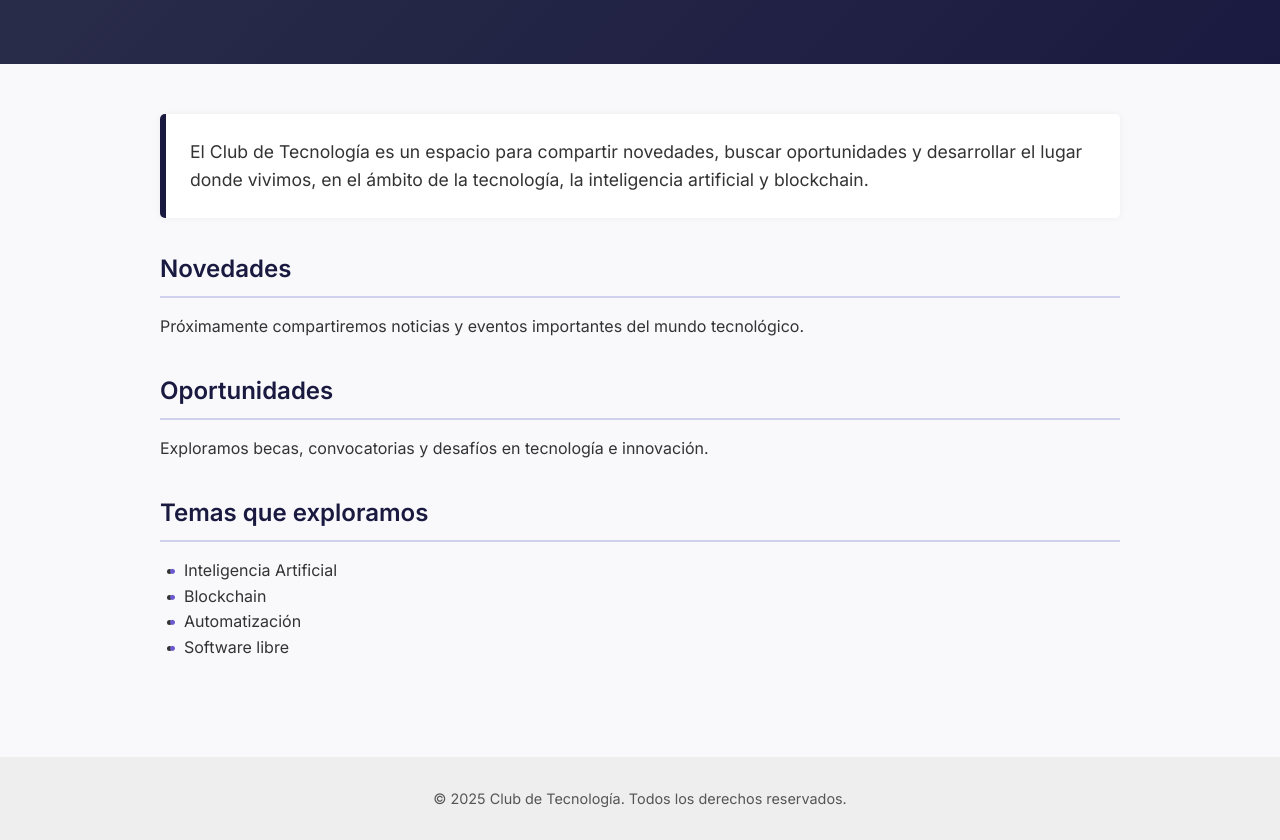
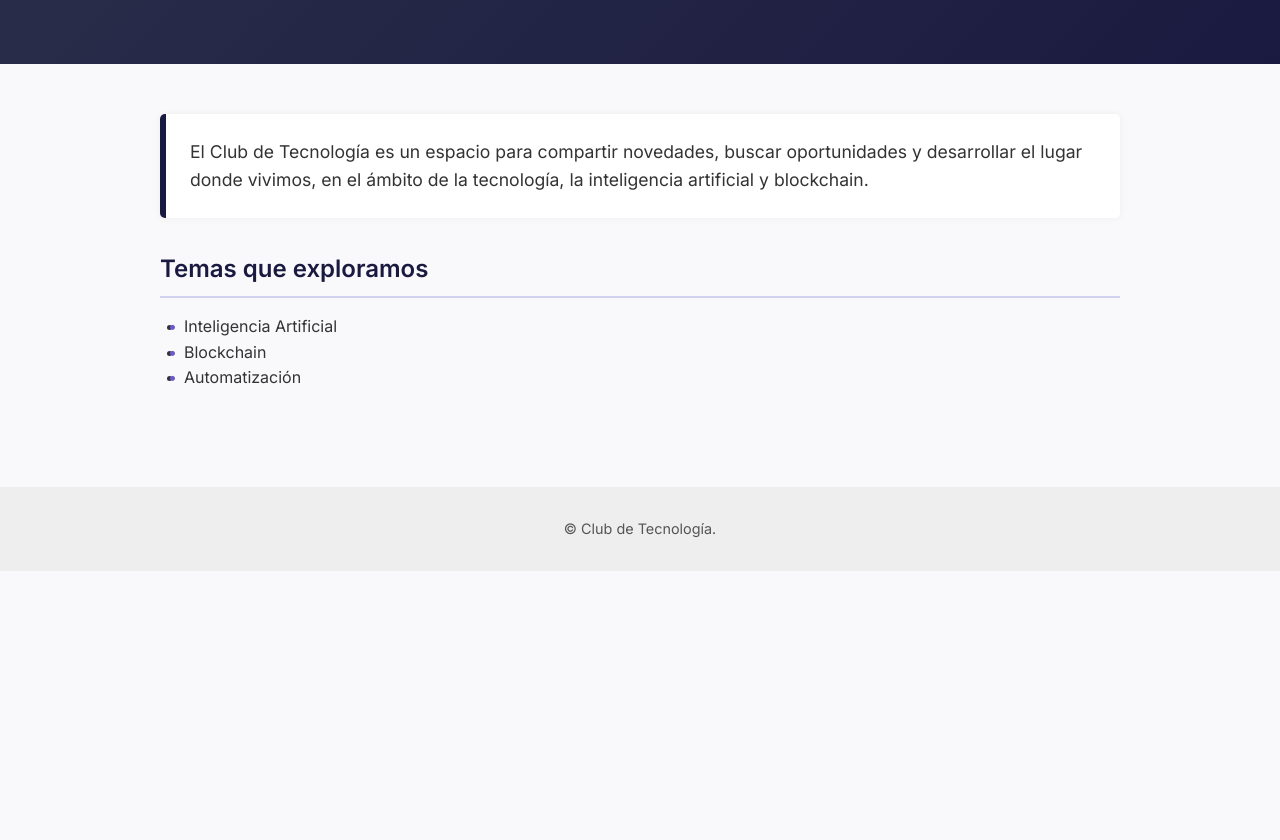
Before and after one commit to lomoalapimienta/club-de-tecnologia, a plain HTML site: page index.html in a window 1280 px wide. Shown: the part 154-994 px from the top of the page. After the commit the page ends 800 px from the top, so only its background shows below. Drawn offline with Linux system fonts and the light colour scheme.

Commit message:
Update index.html
Reducido

```diff
--- a/index.html
+++ b/index.html
@@ -25,29 +25,18 @@
     </section>
 
     <section class="content-section">
-      <h2>Novedades</h2>
-      <p>Próximamente compartiremos noticias y eventos importantes del mundo tecnológico.</p>
-    </section>
-
-    <section class="content-section">
-      <h2>Oportunidades</h2>
-      <p>Exploramos becas, convocatorias y desafíos en tecnología e innovación.</p>
-    </section>
-
-    <section class="content-section">
       <h2>Temas que exploramos</h2>
       <ul>
         <li>Inteligencia Artificial</li>
         <li>Blockchain</li>
         <li>Automatización</li>
-        <li>Software libre</li>
       </ul>
     </section>
   </main>
 
   <footer>
     <div class="container">
-      <p>&copy; 2025 Club de Tecnología. Todos los derechos reservados.</p>
+      <p>&copy; Club de Tecnología.</p>
     </div>
   </footer>
 </body>
```
